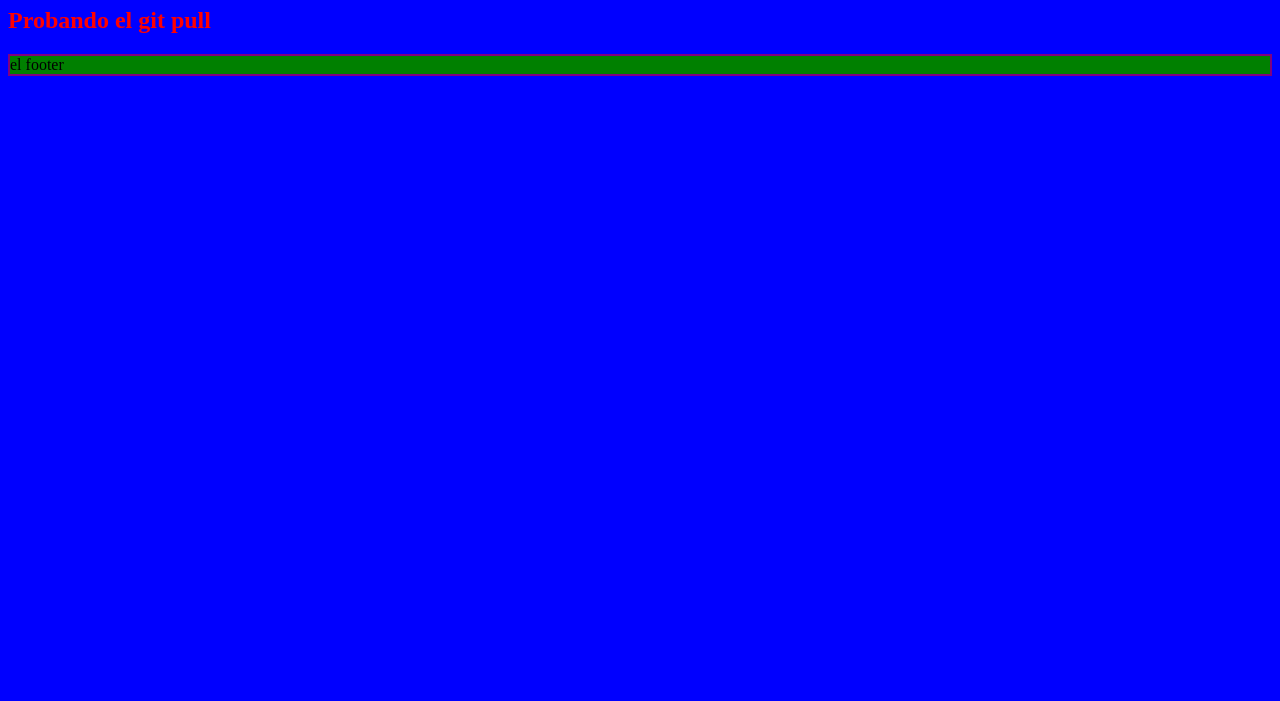
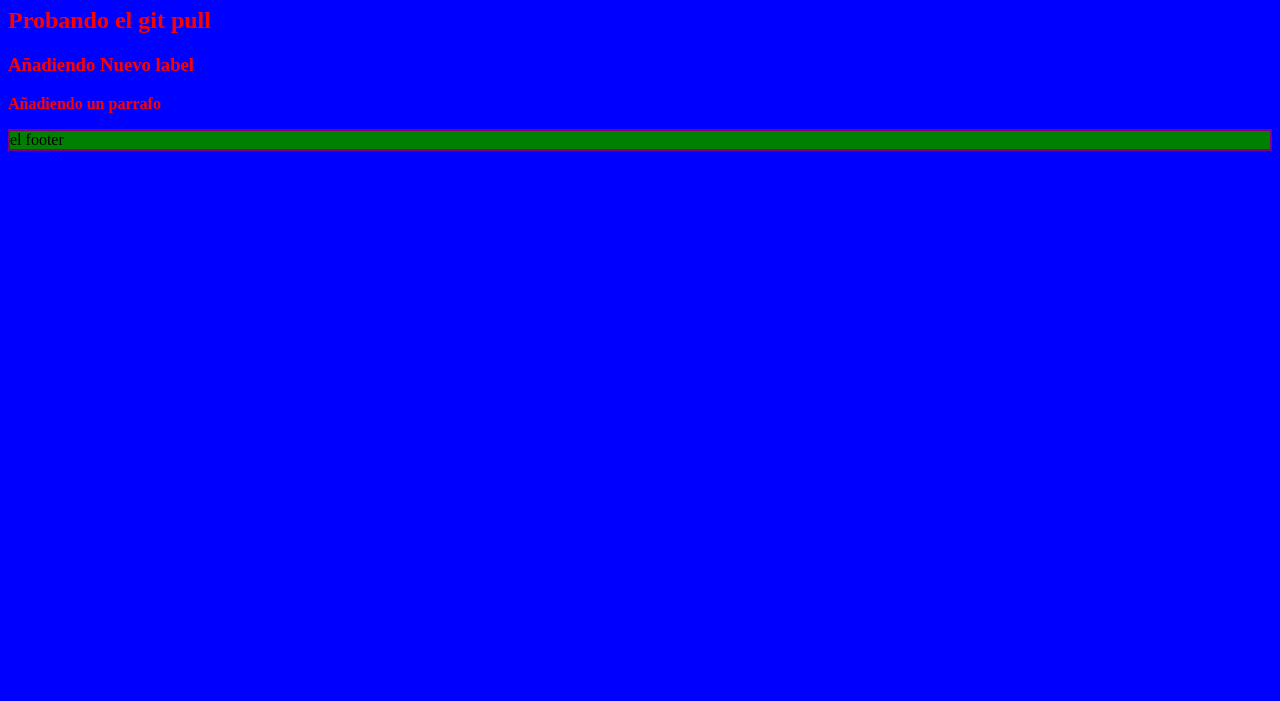
Before and after one commit to Mauxis174/CursoGit, a plain HTML site: page index.html in a window 1280 px wide. Shown: the part 99-800 px from the top of the page. Drawn offline with Linux system fonts and the light colour scheme.

Commit message:
Add new header and paragraph to index.html

```diff
--- a/index.html
+++ b/index.html
@@ -10,6 +10,8 @@
     <main>haciendo un Main</main>
     <h1>Proyecto Empresarial</h1>
     <h2>Probando el git pull</h2>
+    <h3>Añadiendo Nuevo label</h3>
+    <p>Añadiendo un parrafo</p>
     <footer>el footer</footer>
 </body>
 </html>
```
